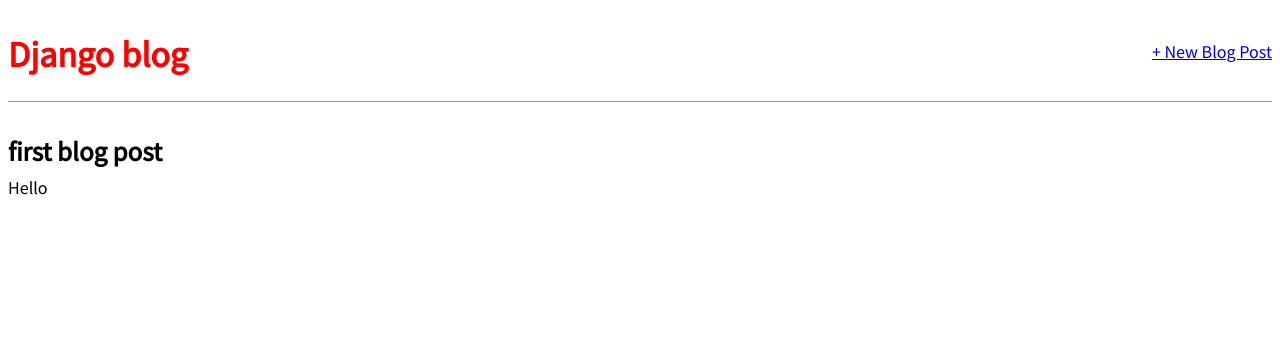
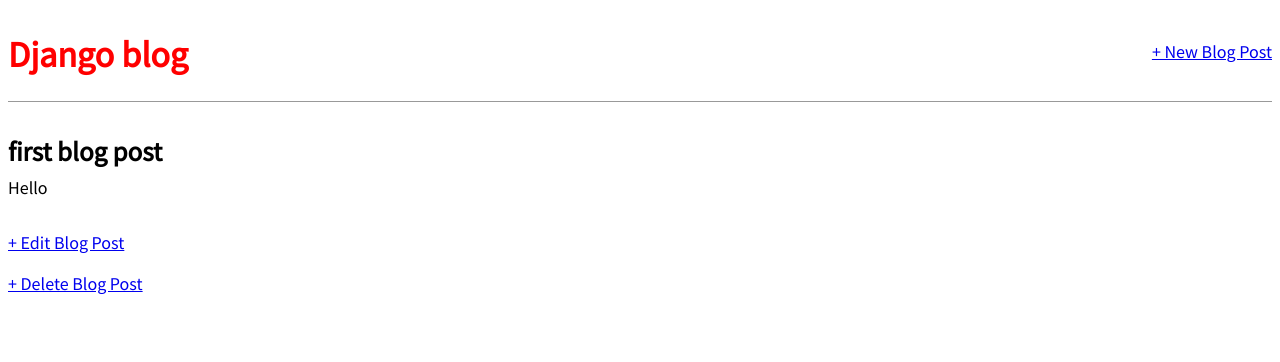
Before and after one commit to Douglas-Nyberg/Blog, a Django app: page /post/1/ in a window 1280 px wide. Shown: the top 362 px of the page. Run offline with Django 3.2, Linux system fonts and the light colour scheme; data comes from the database, SQL or seed files in the repository; both versions use the stored data as it was after the commit.

Commit message:
blogapp 3 completed

```diff
--- a/blog/urls.py
+++ b/blog/urls.py
@@ -1,9 +1,19 @@
 from django.urls import path
-from .views import BlogListView, BlogDetailView, BlogCreateView
+from .views import (
+    BlogListView,
+    BlogDetailView,
+    BlogCreateView,
+    BlogUpdateView,
+    BlogDeleteView,
+)
 
 urlpatterns = [
+    path('post/<int:pk>/delete/',
+        BlogDeleteView.as_view(), name='post_delete'),
     path('post/new/', BlogCreateView.as_view(), name='post_new'),
     path('post/<int:pk>/', BlogDetailView.as_view(), name='post_detail'),
+    path('post/<int:pk>/edit/',
+        BlogUpdateView.as_view(), name='post_edit'),
     path('', BlogListView.as_view(), name='home'),
 
 ]
--- a/blog/views.py
+++ b/blog/views.py
@@ -1,6 +1,9 @@
 from django.views.generic import ListView, DetailView
 
-from django.views.generic.edit import CreateView
+from django.views.generic.edit import CreateView, UpdateView, DeleteView
+
+from django.urls import reverse_lazy
+
 from .models import Post
 
 class BlogListView(ListView):
@@ -15,3 +18,13 @@ class BlogCreateView(CreateView):
     model = Post
     template_name = 'post_new.html'
     fields = ['title', 'author', 'body']
+
+class BlogUpdateView(UpdateView):
+    model = Post
+    template_name = 'post_edit.html'
+    fields = ['title', 'body']
+
+class BlogDeleteView(DeleteView):
+    model = Post
+    template_name = 'post_delete.html'
+    success_url = reverse_lazy('home')
--- a/templates/post_detail.html
+++ b/templates/post_detail.html
@@ -7,4 +7,8 @@
 		<h2>{{ post.title }}</h2>
 		<p>{{ post.body }}</p>
 	</div>
+
+	<p><a href="{% url 'post_edit' post.pk %}">+ Edit Blog Post</a></p>
+	<p><a href="{% url 'post_delete' post.pk %}">+ Delete Blog Post</a></p>
+
 {% endblock content%}
```
Also changed, not shown: templates/post_delete.html (added, +10 -0 lines), templates/post_edit.html (added, +14 -0 lines), db.sqlite3.
